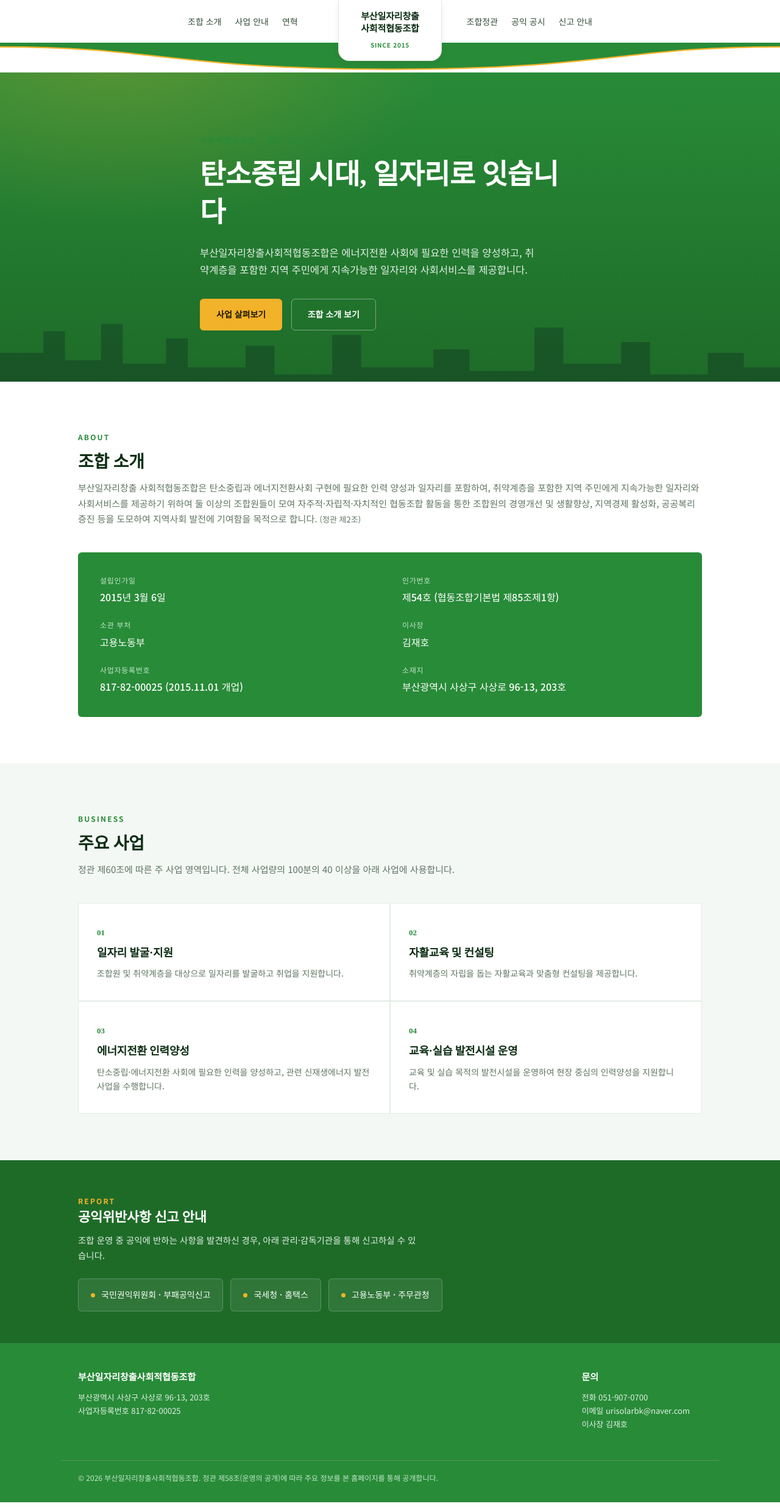
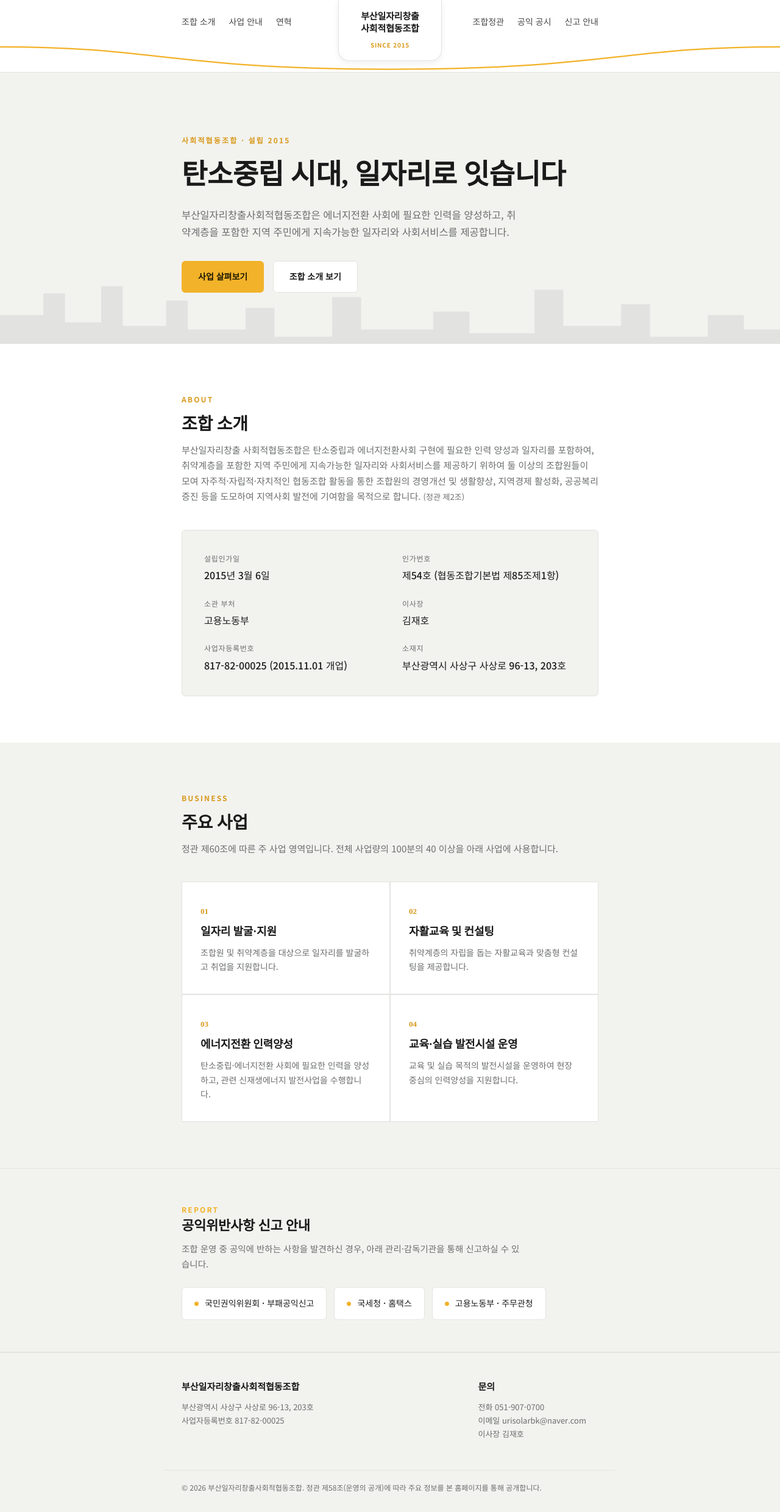
Before and after one commit to BSjob2015/bsjob2015, a plain HTML site: page index.html in a window 1280 px wide. Shown: the whole page at 61% size. Drawn offline with Linux system fonts and the light colour scheme.

Commit message:
Revise style.css for color and layout updates
Updated color scheme and layout for improved readability and consistency across various sections.

```diff
--- a/style.css
+++ b/style.css
@@ -1,21 +1,18 @@
 /* =========================================================
-   부산일자리창출사회적협동조합 — 탄소중립 에코 그린 스타일시트
-   index.html / articles.html / disclosure.html 공유 파일
+   부산일자리창출사회적협동조합 — 화이트 · 라이트그레이 투톤 스타일시트
+   index.html / articles.html / disclosure.html / history.html 공유 파일
    ========================================================= */
 
 :root {
-  --navy-deep: #0E2E14;
-  --navy-mid: #184A20;
-  --brand-1: #288B38;       /* 주요 포인트 메인 그린 */
-  --brand-2: #1E6B28;       /* 히어로/배너 딥 그린 */
-  --paper: #FFFFFF;         /* 기본 배경 화이트 */
-  --ink: #112415;           /* 본문 텍스트 딥 차콜 */
-  --steel: #5E7562;         /* 서브 글자색 */
-  --steel-line: #E1ECE3;    /* 연한 테두리선 */
-  --amber: #F2B229;         /* 이미지 포인트 옐로우 */
+  --ink: #1A1A1A;           /* 본문/제목 텍스트 - 검정 */
+  --steel: #6B6F6D;          /* 서브 텍스트 - 중간 회색 */
+  --steel-line: #E3E3E0;     /* 옅은 테두리선 */
+  --paper: #FFFFFF;          /* 배경 화이트 */
+  --panel: #F2F2EF;          /* 연한 그레이 패널 배경 */
+  --amber: #F2B229;          /* 포인트 컬러 (버튼/강조용, 최소한만 사용) */
   --amber-deep: #D99A1C;
-  --green: #288B38;
   --radius: 6px;
+  --content-w: 740px;
 }
 
 *{box-sizing:border-box;margin:0;padding:0;}
@@ -27,12 +24,12 @@ body{
   line-height:1.7;
   -webkit-font-smoothing:antialiased;
 }
-h1,h2,h3{font-family:'Noto Serif KR',serif;line-height:1.35;letter-spacing:-0.01em;}
+h1,h2,h3{font-family:'Noto Serif KR',serif;line-height:1.35;letter-spacing:-0.01em;color:var(--ink);}
 a{color:inherit;text-decoration:none;}
-.wrap{max-width:1080px;margin:0 auto;padding:0 28px;}
-.eyebrow{font-size:12px;font-weight:700;letter-spacing:.18em;color:var(--brand-1);text-transform:uppercase;}
+.wrap{max-width:var(--content-w);margin:0 auto;padding:0 28px;}
+.eyebrow{font-size:12px;font-weight:700;letter-spacing:.18em;color:var(--amber-deep);text-transform:uppercase;}
 
-/* ---------- Header: 배경 흰색, 글자 다크톤, 폭 2/3 (720px) ---------- */
+/* ---------- Header: 화이트 배경 ---------- */
 .header-shell{
   position:sticky;
   top:0;
@@ -44,16 +41,16 @@ a{color:inherit;text-decoration:none;}
   display:flex;
   align-items:flex-start;
   justify-content:space-between;
-  max-width:720px; /* 기존 1080px에서 2/3 수준인 720px로 조절 */
+  max-width:var(--content-w);
   margin:0 auto;
   padding:20px 28px 24px;
 }
-.nav-row ul{display:flex;list-style:none;font-size:14px;color:var(--navy-deep);flex-wrap:wrap;}
+.nav-row ul{display:flex;list-style:none;font-size:14px;color:var(--ink);flex-wrap:wrap;}
 .nav-left ul li{margin:4px 22px 0 0;}
 .nav-right ul li{margin:4px 0 0 22px;}
-.nav-row a{color:var(--navy-deep);opacity:.85;text-decoration:none;transition:opacity .15s,color .15s;}
-.nav-row a:hover{opacity:1;color:var(--brand-1);}
-.nav-row a.active{opacity:1;color:var(--brand-1);font-weight:700;}
+.nav-row a{color:var(--ink);opacity:.8;text-decoration:none;transition:opacity .15s,color .15s;}
+.nav-row a:hover{opacity:1;color:var(--amber-deep);}
+.nav-row a.active{opacity:1;color:var(--amber-deep);font-weight:700;}
 .brand-spacer{width:160px;flex:none;}
 .wave-wrap{position:relative;line-height:0;margin-top:-2px;}
 .wave-wrap svg{display:block;width:100%;height:48px;fill:#FFFFFF;}
@@ -63,8 +60,8 @@ a{color:inherit;text-decoration:none;}
   padding:18px 10px 14px;text-align:center;z-index:5;
   box-shadow:0 4px 12px rgba(0,0,0,.06);
 }
-.brand-tab .bn{font-family:'Noto Serif KR',serif;font-weight:700;font-size:15px;color:var(--navy-deep);line-height:1.32;display:block;letter-spacing:-.01em;}
-.brand-tab .bs{display:inline-block;margin-top:7px;font-size:10px;color:var(--brand-1);letter-spacing:.08em;font-weight:700;}
+.brand-tab .bn{font-family:'Noto Serif KR',serif;font-weight:700;font-size:15px;color:var(--ink);line-height:1.32;display:block;letter-spacing:-.01em;}
+.brand-tab .bs{display:inline-block;margin-top:7px;font-size:10px;color:var(--amber-deep);letter-spacing:.08em;font-weight:700;}
 @media (max-width:760px){
   .header-shell{display:flex;flex-direction:column;}
   .wave-wrap{display:none;}
@@ -76,29 +73,27 @@ a{color:inherit;text-decoration:none;}
   .brand-tab{order:1;position:static;transform:none;margin:0 auto;width:200px;box-shadow:none;padding:26px 10px 16px;}
 }
 
-/* ---------- 홈페이지 히어로 (index.html) ---------- */
+/* ---------- 홈페이지 히어로 (index.html) - 연한 그레이 패널 ---------- */
 .hero{
-  background:
-    radial-gradient(ellipse 900px 500px at 15% -10%, rgba(242,178,41,.25), transparent 60%),
-    linear-gradient(180deg,var(--brand-1) 0%, var(--brand-2) 100%);
-  color:#EEF1EC;
+  background:var(--panel);
+  color:var(--ink);
   padding:96px 0 84px;
   position:relative;
   overflow:hidden;
 }
 .hero svg.skyline{
-  position:absolute;left:0;right:0;bottom:0;width:100%;height:auto;opacity:.3;
+  position:absolute;left:0;right:0;bottom:0;width:100%;height:auto;opacity:.07;
 }
-.hero-inner{max-width:680px;position:relative;z-index:2;}
+.hero-inner{max-width:var(--content-w);position:relative;z-index:2;}
 .hero h1{
   font-size:clamp(30px,4.6vw,46px);
   font-weight:900;
   margin:14px 0 20px;
-  color:#fff;
+  color:var(--ink);
 }
 .hero p{
   font-size:16.5px;
-  color:#E2F0E5;
+  color:var(--steel);
   max-width:560px;
   margin-bottom:34px;
 }
@@ -113,32 +108,33 @@ a{color:inherit;text-decoration:none;}
 }
 .btn-primary{background:var(--amber);color:#1F1904;}
 .btn-primary:hover{background:var(--amber-deep);}
-.btn-ghost{border-color:rgba(255,255,255,.4);color:#fff;margin-left:10px;}
-.btn-ghost:hover{border-color:#fff;background:rgba(255,255,255,.1);}
+.btn-ghost{border-color:var(--steel-line);color:var(--ink);margin-left:10px;background:#fff;}
+.btn-ghost:hover{border-color:var(--ink);background:var(--panel);}
 
-/* ---------- 서브페이지 히어로 (articles.html / disclosure.html) ---------- */
+/* ---------- 서브페이지 히어로 (articles.html / disclosure.html / history.html) ---------- */
 .page-hero{
-  background:linear-gradient(180deg,var(--brand-1) 0%, var(--brand-2) 100%);
-  color:#EEF1EC;padding:64px 0 52px;
+  background:var(--panel);
+  color:var(--ink);padding:64px 0 52px;
 }
-.page-hero h1{font-size:clamp(28px,4.2vw,40px);font-weight:900;margin:12px 0 16px;color:#fff;}
-.page-hero p{color:#E2F0E5;font-size:15.5px;max-width:600px;}
-.hero-meta{display:flex;flex-wrap:wrap;margin:22px 0 -14px -36px;padding-top:26px;border-top:1px solid rgba(255,255,255,.18);}
-.hero-meta div{font-size:12px;color:#C3E6CA;letter-spacing:.04em;margin:8px 0 14px 36px;}
-.hero-meta strong{display:block;color:#FFFFFF;font-size:14.5px;font-weight:500;margin-top:4px;font-family:'Noto Serif KR',serif;}
+.page-hero h1{font-size:clamp(28px,4.2vw,40px);font-weight:900;margin:12px 0 16px;color:var(--ink);}
+.page-hero p{color:var(--steel);font-size:15.5px;max-width:var(--content-w);}
+.hero-meta{display:flex;flex-wrap:wrap;margin:22px 0 -14px -36px;padding-top:26px;border-top:1px solid var(--steel-line);}
+.hero-meta div{font-size:12px;color:var(--steel);letter-spacing:.04em;margin:8px 0 14px 36px;}
+.hero-meta strong{display:block;color:var(--ink);font-size:14.5px;font-weight:500;margin-top:4px;font-family:'Noto Serif KR',serif;}
 
 /* ---------- 섹션 공통 ---------- */
 section{padding:76px 0;}
-section.alt{background:#F4F8F5;}
+section.alt{background:var(--panel);}
 .section-head{max-width:none;margin-bottom:42px;}
-.section-head h2{font-size:28px;margin-top:10px;color:var(--navy-deep);}
+.section-head h2{font-size:28px;margin-top:10px;color:var(--ink);}
 .section-head p{color:var(--steel);font-size:15px;margin-top:10px;max-width:none;}
-.doc-body{max-width:740px;margin:0 auto;}
+.doc-body{max-width:var(--content-w);margin:0 auto;}
 
 /* ---------- 조합 소개: 설립정보 카드 (index.html) ---------- */
 .info-card{
-  background:var(--brand-1);
-  color:#FFFFFF;
+  background:var(--panel);
+  color:var(--ink);
+  border:1px solid var(--steel-line);
   border-radius:var(--radius);
   padding:36px;
   display:grid;
@@ -146,8 +142,8 @@ section.alt{background:#F4F8F5;}
   gap:22px 40px;
 }
 @media (max-width:640px){.info-card{grid-template-columns:1fr;}}
-.info-row dt{font-size:12px;color:#C3E6CA;letter-spacing:.06em;margin-bottom:4px;}
-.info-row dd{font-size:16px;font-weight:500;}
+.info-row dt{font-size:12px;color:var(--steel);letter-spacing:.06em;margin-bottom:4px;}
+.info-row dd{font-size:16px;font-weight:500;color:var(--ink);}
 
 /* ---------- 사업 안내: 사업 카드 (index.html) ---------- */
 .biz-grid{
@@ -162,29 +158,31 @@ section.alt{background:#F4F8F5;}
 }
 .biz-card .num{
   font-family:'Noto Serif KR',serif;
-  font-size:13px;color:var(--brand-1);font-weight:700;
+  font-size:13px;color:var(--amber-deep);font-weight:700;
 }
-.biz-card h3{font-size:18px;margin:10px 0 10px;color:var(--navy-deep);}
+.biz-card h3{font-size:18px;margin:10px 0 10px;color:var(--ink);}
 .biz-card p{font-size:14px;color:var(--steel);}
 
 /* ---------- 신고 안내 배너 (index.html) ---------- */
 .report-banner{
-  background:var(--brand-2);
-  color:#FFFFFF;
+  background:var(--panel);
+  color:var(--ink);
   padding:52px 0;
+  border-top:1px solid var(--steel-line);
+  border-bottom:1px solid var(--steel-line);
 }
-.report-banner h2{color:#fff;font-size:22px;}
-.report-banner p{color:#E2F0E5;font-size:14.5px;margin:10px 0 26px;max-width:560px;}
+.report-banner h2{color:var(--ink);font-size:22px;}
+.report-banner p{color:var(--steel);font-size:14.5px;margin:10px 0 26px;max-width:560px;}
 .report-links{display:flex;flex-wrap:wrap;gap:12px;}
 .report-link{
   display:flex;align-items:center;gap:10px;
-  background:rgba(255,255,255,.08);
-  border:1px solid rgba(255,255,255,.2);
+  background:#fff;
+  border:1px solid var(--steel-line);
   padding:14px 20px;border-radius:var(--radius);
-  font-size:14px;font-weight:500;color:#FFFFFF;
+  font-size:14px;font-weight:500;color:var(--ink);
   transition:border-color .15s, background .15s;
 }
-.report-link:hover{border-color:var(--amber);background:rgba(242,178,41,.15);}
+.report-link:hover{border-color:var(--amber);background:#FDF6E7;}
 .report-link .dot{width:7px;height:7px;background:var(--amber);border-radius:50%;flex:none;}
 
 /* ---------- 조합정관: 목차 그리드 (articles.html) ---------- */
@@ -192,35 +190,35 @@ section.alt{background:#F4F8F5;}
 @media (max-width:760px){.toc-grid{grid-template-columns:repeat(2,1fr);}}
 @media (max-width:480px){.toc-grid{grid-template-columns:1fr;}}
 .toc-item{background:#fff;padding:18px 20px;font-size:14px;display:flex;flex-direction:column;gap:4px;transition:background .15s;border-left:3px solid transparent;cursor:pointer;}
-.toc-item:hover{background:#F4F8F5;}
-.toc-item.current{background:#F4F8F5;border-left-color:var(--brand-1);}
-.toc-item .toc-num{font-family:'Noto Serif KR',serif;font-size:12px;color:var(--brand-1);font-weight:700;}
+.toc-item:hover{background:var(--panel);}
+.toc-item.current{background:var(--panel);border-left-color:var(--amber);}
+.toc-item .toc-num{font-family:'Noto Serif KR',serif;font-size:12px;color:var(--amber-deep);font-weight:700;}
 .toc-item .toc-title{font-weight:500;color:var(--ink);}
 
 /* ---------- 조합정관: 장 단위 표시 프레임 (articles.html) ---------- */
 .doc-frame{border:1px solid var(--steel-line);background:#fff;}
 .doc-frame-bar{
   display:flex;align-items:flex-end;justify-content:space-between;gap:16px;flex-wrap:wrap;
-  padding:22px 30px;border-bottom:1px solid var(--steel-line);background:#F4F8F5;
+  padding:22px 30px;border-bottom:1px solid var(--steel-line);background:var(--panel);
 }
 .doc-frame-bar .eyebrow{display:block;margin-bottom:6px;}
-.doc-frame-bar h2{font-size:21px;color:var(--navy-deep);}
+.doc-frame-bar h2{font-size:21px;color:var(--ink);}
 .doc-frame-nav{display:flex;gap:2px;flex:none;}
 .frame-nav-btn{
-  font-family:'Noto Sans KR',sans-serif;font-size:12.5px;font-weight:700;color:var(--navy-mid);
+  font-family:'Noto Sans KR',sans-serif;font-size:12.5px;font-weight:700;color:var(--ink);
   background:#fff;border:1px solid var(--steel-line);padding:9px 14px;cursor:pointer;transition:background .15s,color .15s;
 }
-.frame-nav-btn:hover:not(:disabled){background:var(--brand-1);color:#fff;}
+.frame-nav-btn:hover:not(:disabled){background:var(--amber);color:#1F1904;border-color:var(--amber);}
 .frame-nav-btn:disabled{color:var(--steel-line);cursor:default;}
 .doc-scroll{max-height:620px;overflow-y:auto;padding:32px 30px;}
 .panel{display:none;}
 .panel.active{display:block;}
 .article{margin-bottom:36px;}
 .article:last-child{margin-bottom:4px;}
-.article h3{font-size:16px;font-weight:700;color:var(--navy-mid);margin-bottom:12px;font-family:'Noto Serif KR',serif;}
+.article h3{font-size:16px;font-weight:700;color:var(--ink);margin-bottom:12px;font-family:'Noto Serif KR',serif;}
 .article-note{display:inline-block;font-size:11.5px;font-weight:500;padding:2px 9px;border-radius:var(--radius);vertical-align:middle;letter-spacing:.02em;}
-.article-note.done{background:#EBF7EE;color:var(--brand-1);}
-.article-note.pending{background:#F4F8F5;color:var(--steel);}
+.article-note.done{background:#FBF0D9;color:var(--amber-deep);}
+.article-note.pending{background:var(--panel);color:var(--steel);}
 p.clause{font-size:15px;color:var(--ink);line-height:1.85;margin-bottom:9px;padding-left:1.5em;text-indent:-1.5em;}
 p.plain{font-size:15px;color:var(--ink);line-height:1.85;margin-bottom:9px;}
 .item-list{list-style:decimal;padding-left:1.5em;margin:8px 0 16px;}
@@ -243,23 +241,23 @@ p.plain{font-size:15px;color:var(--ink);line-height:1.85;margin-bottom:9px;}
   border-bottom:1px solid var(--steel-line);
 }
 .disclosure-table th{
-  background:#F4F8F5;font-size:12px;letter-spacing:.06em;color:var(--steel);
+  background:var(--panel);font-size:12px;letter-spacing:.06em;color:var(--steel);
   text-transform:uppercase;font-weight:700;
 }
 .empty-note{
   margin-top:16px;font-size:13.5px;color:var(--steel);
-  padding:14px 18px;border-left:3px solid var(--brand-1);background:#F4F8F5;
+  padding:14px 18px;border-left:3px solid var(--amber);background:var(--panel);
 }
 
 /* ---------- 연혁: 타임라인 (history.html) ---------- */
-.timeline{max-width:740px;margin:0 auto;}
+.timeline{max-width:var(--content-w);margin:0 auto;}
 .tl-year-group{display:flex;gap:24px;padding:26px 0;border-top:1px solid var(--steel-line);}
 .tl-year-group:first-child{border-top:none;padding-top:0;}
-.tl-year{flex:none;width:84px;font-family:'Noto Serif KR',serif;font-size:26px;font-weight:900;color:var(--brand-1);padding-top:2px;}
+.tl-year{flex:none;width:84px;font-family:'Noto Serif KR',serif;font-size:26px;font-weight:900;color:var(--amber-deep);padding-top:2px;}
 .tl-events{flex:1;border-left:2px solid var(--steel-line);padding-left:26px;}
 .tl-event{position:relative;margin-bottom:16px;}
 .tl-event:last-child{margin-bottom:0;}
-.tl-event::before{content:'';position:absolute;left:-31px;top:6px;width:8px;height:8px;border-radius:50%;background:var(--brand-1);}
+.tl-event::before{content:'';position:absolute;left:-31px;top:6px;width:8px;height:8px;border-radius:50%;background:var(--amber);}
 .tl-date{display:block;font-size:12px;color:var(--steel);letter-spacing:.03em;margin-bottom:3px;font-weight:700;}
 .tl-event p{font-size:14.5px;color:var(--ink);line-height:1.7;}
 @media (max-width:560px){
@@ -270,8 +268,8 @@ p.plain{font-size:15px;color:var(--ink);line-height:1.85;margin-bottom:9px;}
 }
 
 /* ---------- 푸터 (모든 페이지 공통) ---------- */
-footer{background:var(--brand-1);color:#E2F0E5;padding:44px 0 30px;font-size:13px;}
+footer{background:var(--panel);color:var(--steel);padding:44px 0 30px;font-size:13px;border-top:1px solid var(--steel-line);}
 footer .foot-inner{display:flex;justify-content:space-between;flex-wrap:wrap;}
 footer .foot-inner>div{margin:0 20px 20px 0;}
-footer strong{color:#FFFFFF;font-family:'Noto Serif KR',serif;font-size:15px;display:block;margin-bottom:8px;}
-footer .legal{margin-top:28px;font-size:12px;color:#C3E6CA;border-top:1px solid rgba(255,255,255,.15);padding-top:18px;}
+footer strong{color:var(--ink);font-family:'Noto Serif KR',serif;font-size:15px;display:block;margin-bottom:8px;}
+footer .legal{margin-top:28px;font-size:12px;color:var(--steel);border-top:1px solid var(--steel-line);padding-top:18px;}
```
